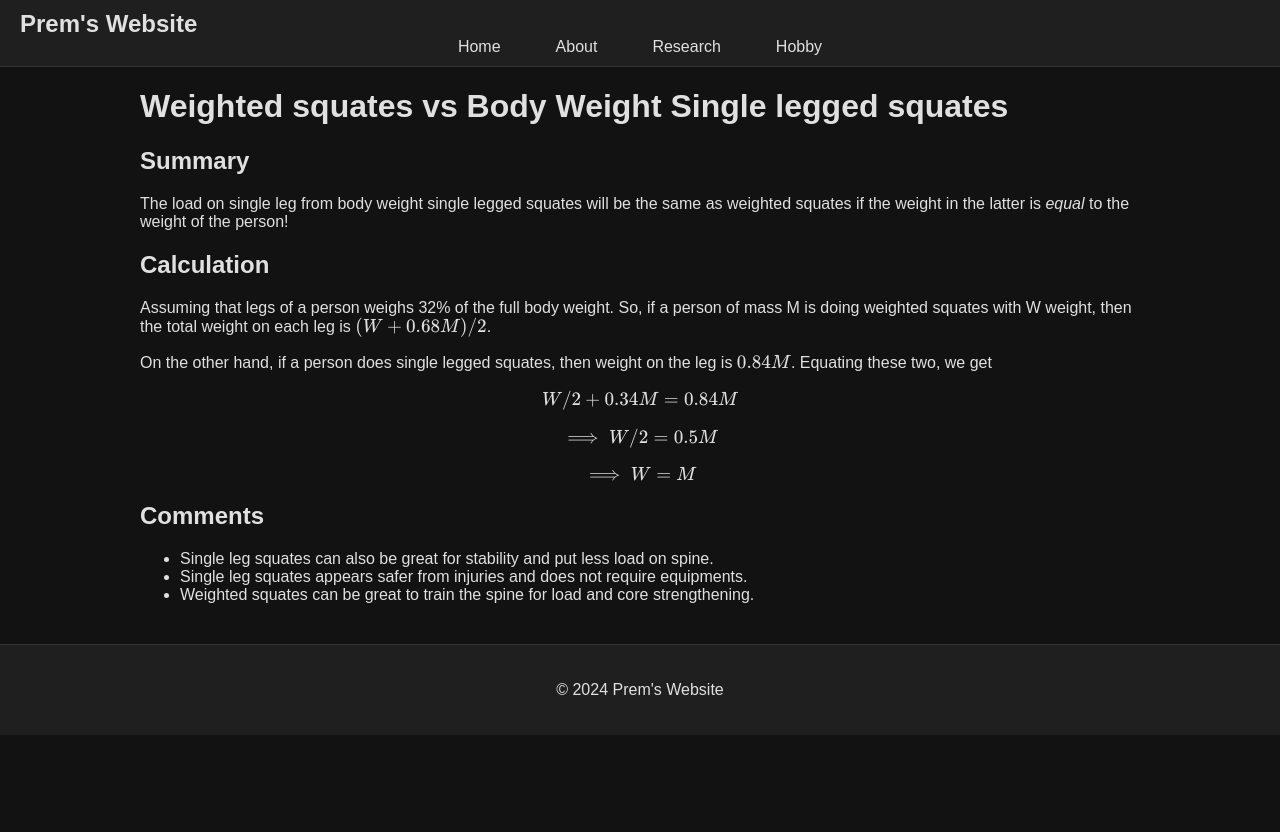
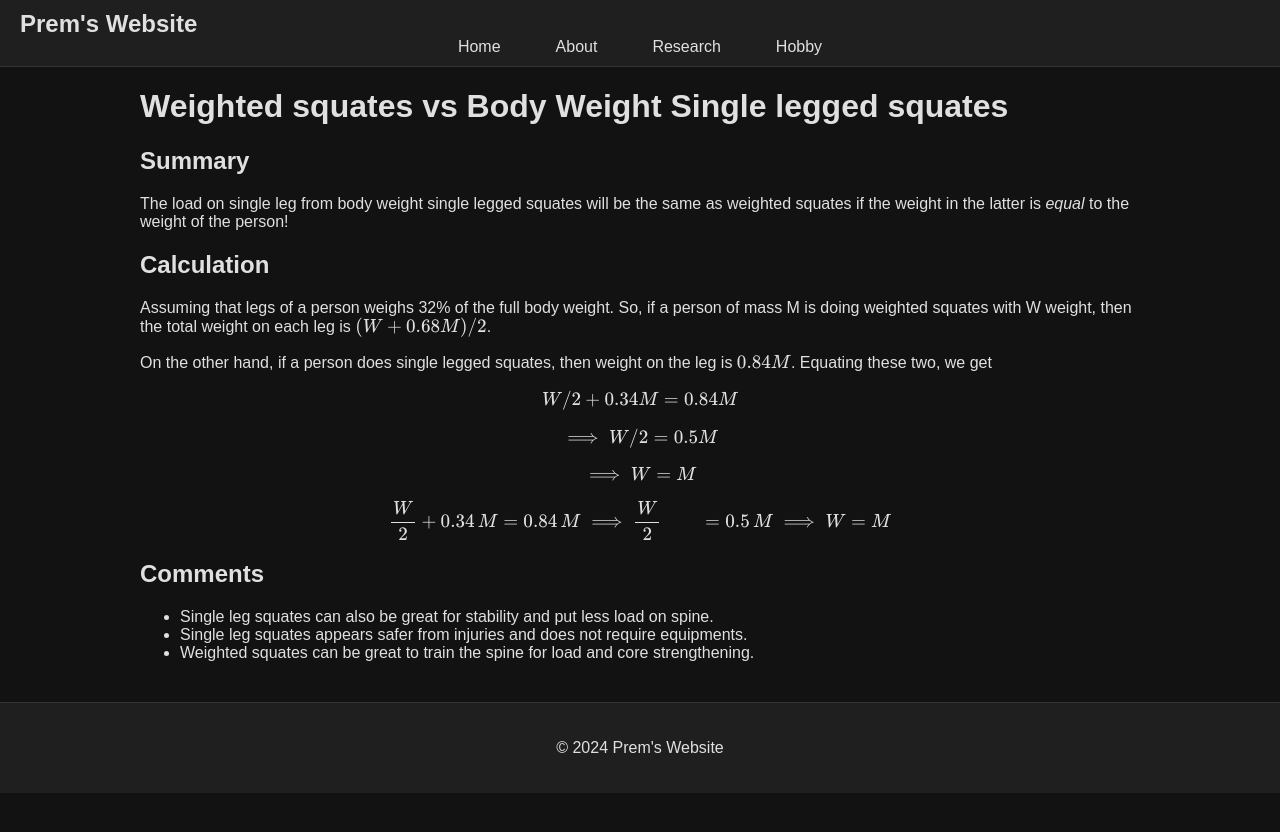
Before and after one commit to prem314/prem314.github.io, a Jekyll site: the page built from weighted_squates_vs_body_weight_single_legged_squates.md, in a window 1280 px wide. Shown: the top 832 px of the page. Built offline with Jekyll 4.4.1, drawn with Linux system fonts in a browser that asks for light colours.

Commit message:
Update weighted_squates_vs_body_weight_single_legged_squates.md

```diff
--- a/weighted_squates_vs_body_weight_single_legged_squates.md
+++ b/weighted_squates_vs_body_weight_single_legged_squates.md
@@ -20,6 +20,13 @@ $$\implies W/2 = 0.5 M$$
 
 $$\implies W = M$$
 
+\begin{align}
+\frac{W}{2} + 0.34\,M &= 0.84\,M \\
+\implies \frac{W}{2} &= 0.5\,M \\
+\implies W &= M
+\end{align}
+
+
 ## Comments
   - Single leg squates can also be great for stability and put less load on spine.
   - Single leg squates appears safer from injuries and does not require equipments.
```
